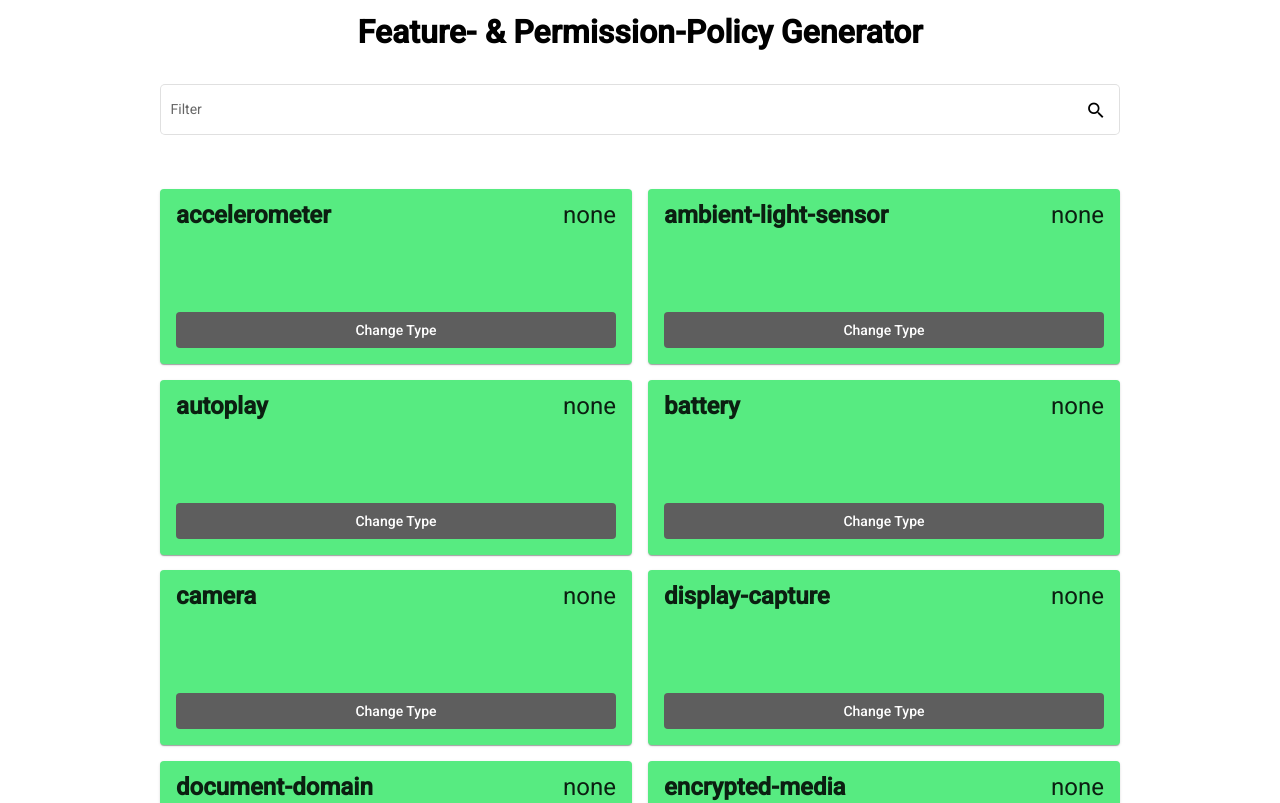
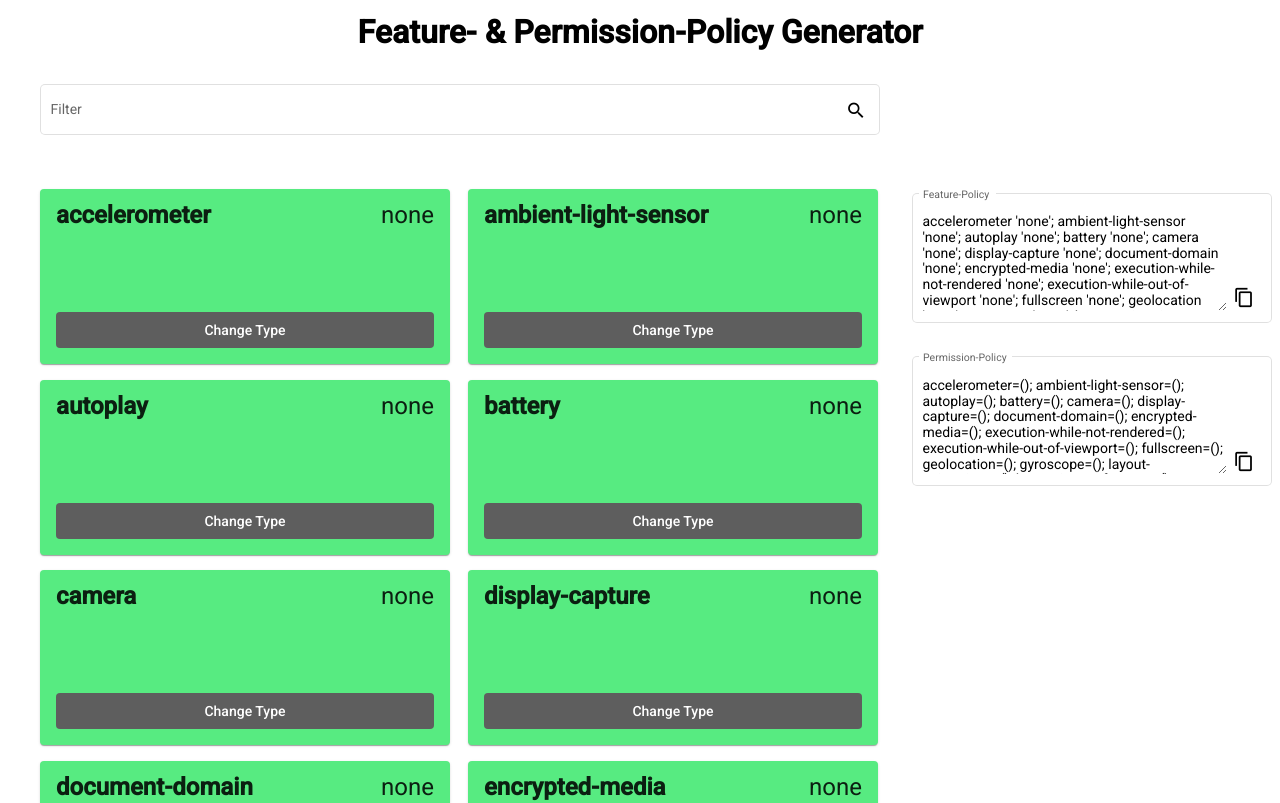
Before and after one commit to DerStimmler/feature-policy-generator, an Angular app: page / in a window 1280 px wide. Shown: the top 803 px of the page. Built offline with nearby package versions, Linux system fonts and the light colour scheme.

Commit message:
updated layout

```diff
--- a/src/app/feature-policy/feature-policy/feature-policy.component.scss
+++ b/src/app/feature-policy/feature-policy/feature-policy.component.scss
@@ -1,11 +1,17 @@
+h1 {
+  font-size: xx-large;
+  font-weight: bolder;
+  text-align: center;
+}
+
+@media only screen and (max-width: 600px) {
   :host {
     align-content: center;
     display: flex;
     flex-direction: column;
     gap: 1rem;
     justify-content: center;
-  margin: 1rem auto;
-  width: 75%;
+    margin: 1rem 0;
   }
 
   .container {
@@ -15,9 +21,36 @@
     gap: 2rem;
     justify-content: center;
   }
+}
 
-h1 {
-  font-size: xx-large;
-  font-weight: bolder;
-  text-align: center;
+@media only screen and (min-width: 600px) {
+  :host {
+    align-content: center;
+    display: flex;
+    flex-direction: column;
+    gap: 1rem;
+    justify-content: center;
+    margin: 1rem 2rem;
   }
+
+  .container {
+    display: grid;
+    grid-gap: 2rem;
+    grid-template-columns: 70% 30%;
+  }
+
+  app-feature-export {
+    grid-row: 2;
+    grid-column: 2;
+  }
+
+  app-feature-filter {
+    grid-row: 1;
+    grid-column: 1;
+  }
+
+  app-feature-management {
+    grid-row: 2;
+    grid-column: 1;
+  }
+}
--- a/src/app/feature-policy/feature/feature.component.html
+++ b/src/app/feature-policy/feature/feature.component.html
@@ -1,4 +1,4 @@
-<mat-card class="{{ getClassName() }}">
+<mat-card class="{{ getClassName() }} feature">
   <mat-card-content class="card-content">
     <div class="feature-info">
       <div class="feature-info-directive">{{ feature.directive }}</div>
--- a/src/app/feature-policy/feature/feature.component.scss
+++ b/src/app/feature-policy/feature/feature.component.scss
@@ -38,3 +38,8 @@
 .mat-flat-button {
   background-color: #5e5e5e;
 }
+
+:host {
+  max-width: 410px;
+  min-width: 250px;
+}
--- a/src/styles.scss
+++ b/src/styles.scss
@@ -1,9 +1,5 @@
 /* You can add global styles to this file, and also import other style files */
-
-html,
-body { height: 100%; }
 
 body {
   font-family: Roboto, 'Helvetica Neue', sans-serif;
-  margin: 0;
 }
```
Lines whose indentation alone changed are shown as unchanged.
